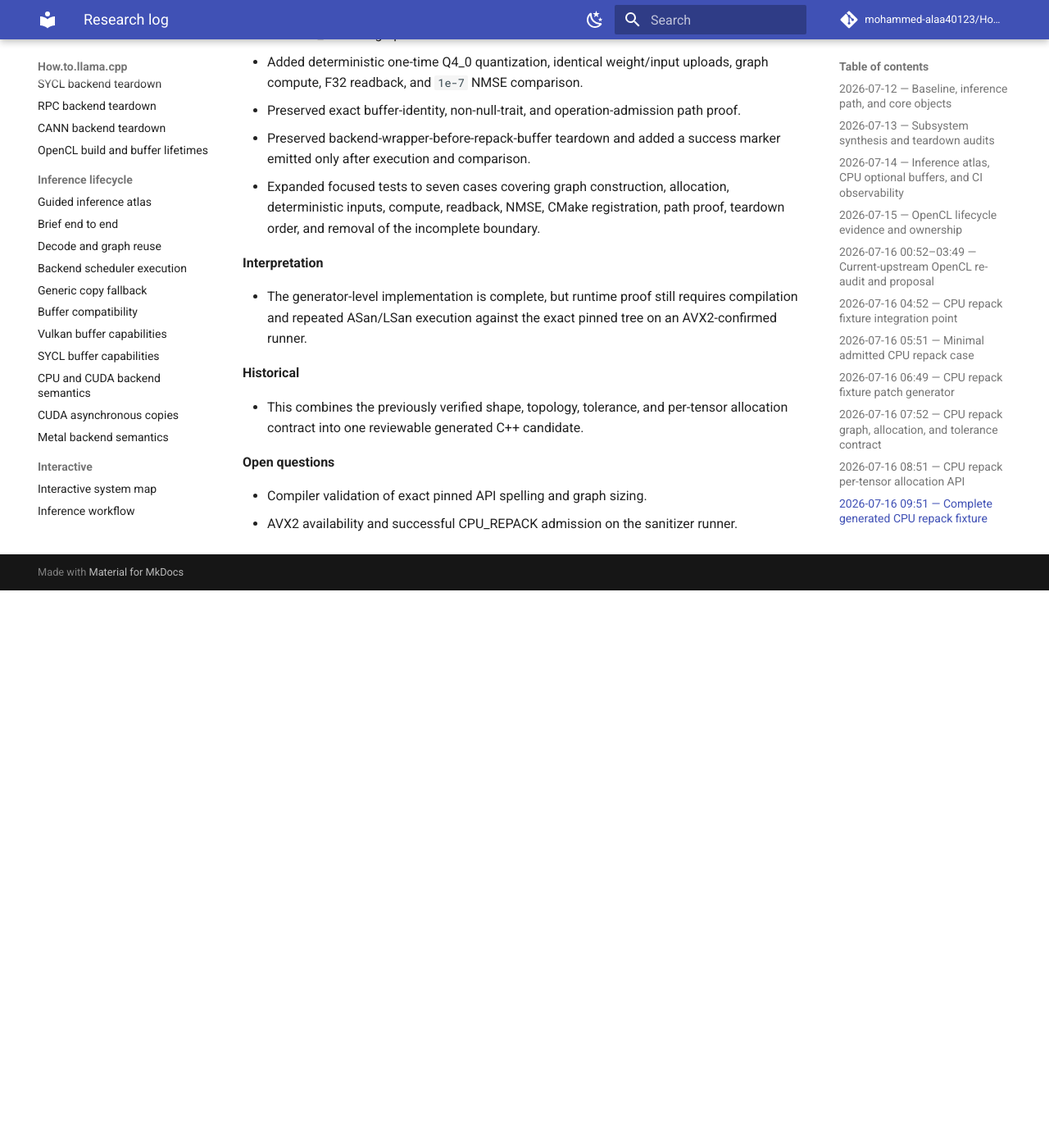
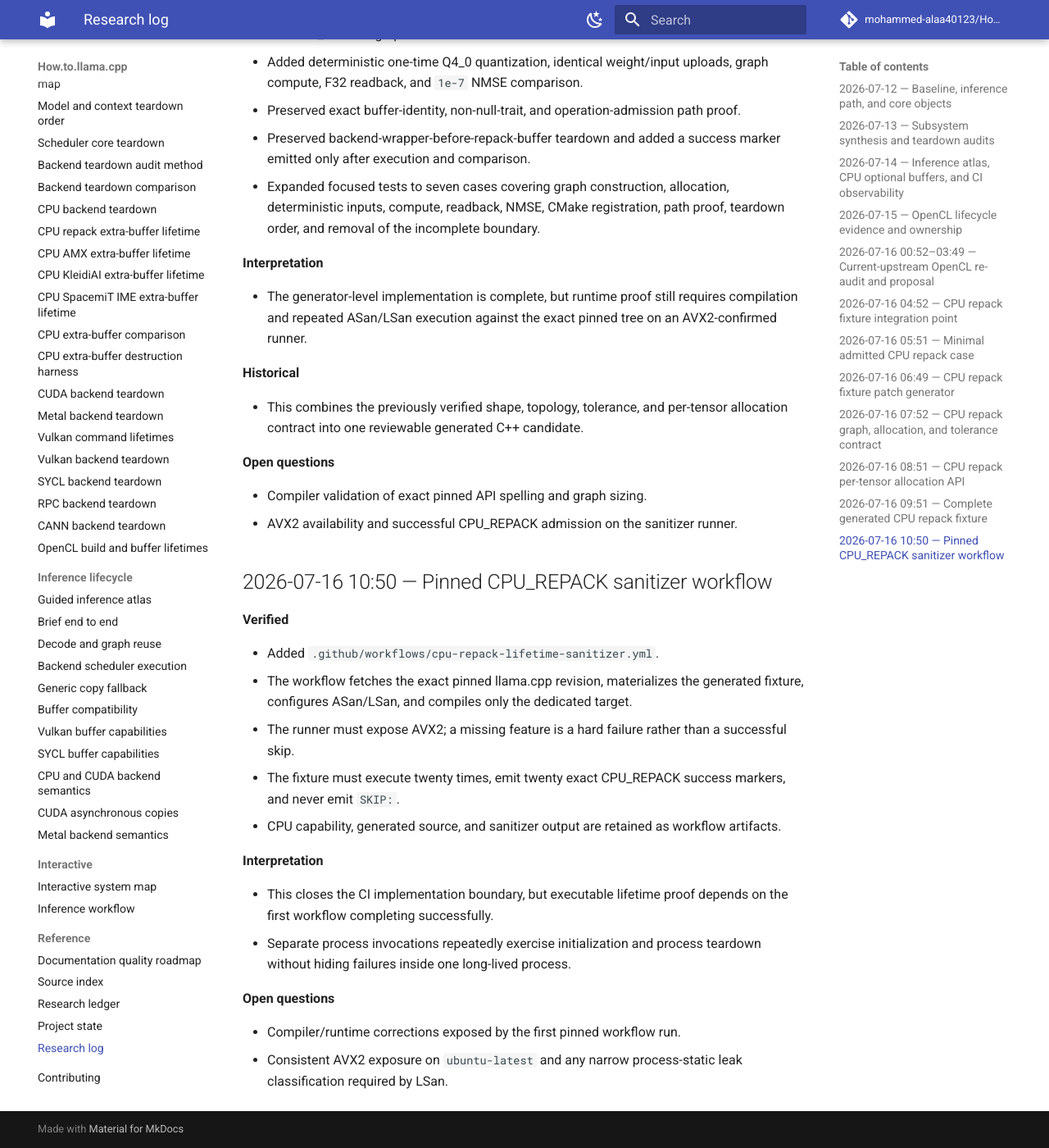
Before and after one commit to mohammed-alaa40123/How.to.llama.cpp, an MkDocs documentation site: the page built from docs/reference/research-log.md, in a window 1280 px wide and 1400 px high, scrolled down 5054 px. Shown: the whole window at 82% size. Built offline with MkDocs 1.6.1 and Material for MkDocs 9.7.7, drawn with Linux system fonts in a browser that asks for light colours; comment, search, counter and statistics services are not loaded; before the commit the page ends 5774 px from its top, so only the background shows below that.

Commit message:
docs: log CPU repack sanitizer workflow

```diff
--- a/docs/reference/research-log.md
+++ b/docs/reference/research-log.md
@@ -156,3 +156,23 @@
 
 - Compiler validation of exact pinned API spelling and graph sizing.
 - AVX2 availability and successful CPU_REPACK admission on the sanitizer runner.
+
+## 2026-07-16 10:50 — Pinned CPU_REPACK sanitizer workflow
+
+**Verified**
+
+- Added `.github/workflows/cpu-repack-lifetime-sanitizer.yml`.
+- The workflow fetches the exact pinned llama.cpp revision, materializes the generated fixture, configures ASan/LSan, and compiles only the dedicated target.
+- The runner must expose AVX2; a missing feature is a hard failure rather than a successful skip.
+- The fixture must execute twenty times, emit twenty exact CPU_REPACK success markers, and never emit `SKIP:`.
+- CPU capability, generated source, and sanitizer output are retained as workflow artifacts.
+
+**Interpretation**
+
+- This closes the CI implementation boundary, but executable lifetime proof depends on the first workflow completing successfully.
+- Separate process invocations repeatedly exercise initialization and process teardown without hiding failures inside one long-lived process.
+
+**Open questions**
+
+- Compiler/runtime corrections exposed by the first pinned workflow run.
+- Consistent AVX2 exposure on `ubuntu-latest` and any narrow process-static leak classification required by LSan.
```
